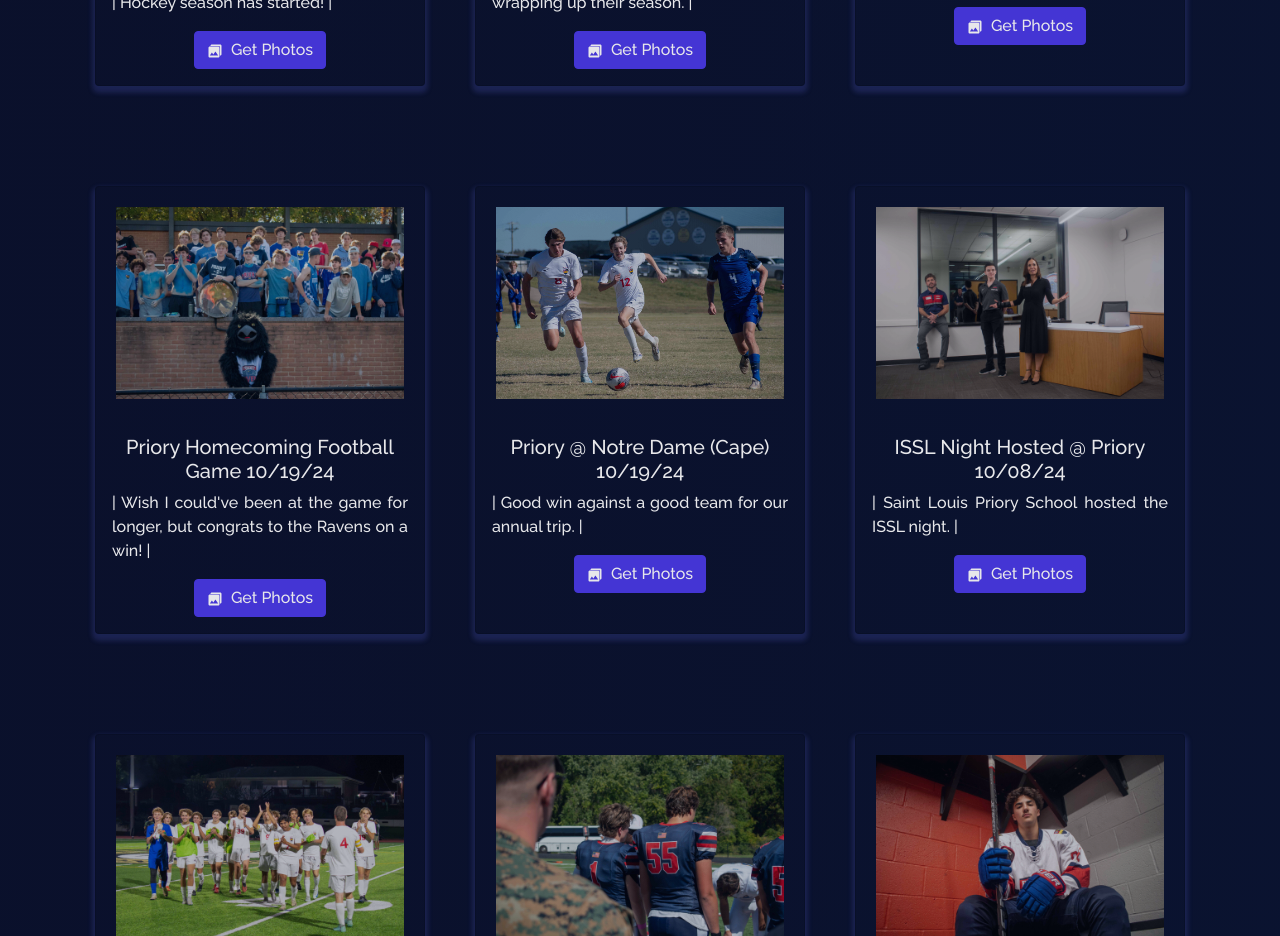
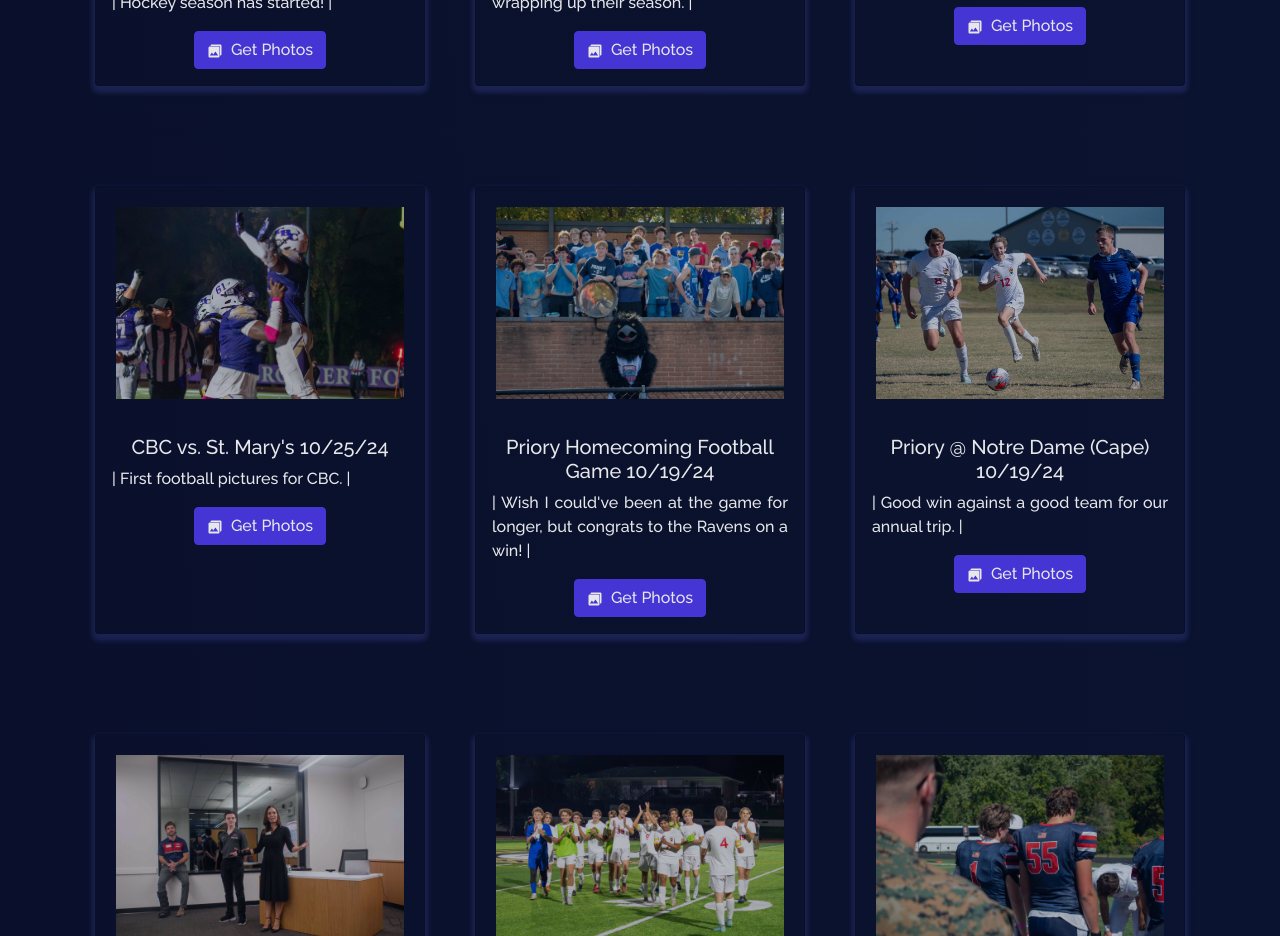
Before and after one commit to itstylerrr/tjwit.com, a React (Create React App) app: page /photos in a window 1280 px wide. Shown: the part 1140-2076 px from the top of the page. Built offline with nearby package versions, Linux system fonts and the light colour scheme.

Commit message:
cbc football

```diff
--- a/src/components/Projects/Projects.js
+++ b/src/components/Projects/Projects.js
@@ -76,6 +76,7 @@ import prioryvjefferson2 from "../../Assets/Photos/11124-2.jpg";
 import prioryvwebster2 from "../../Assets/Photos/11124-3.jpg";
 import prioryvnorthwest2 from "../../Assets/Photos/11124-1.jpg"
 import prioryissl from "../../Assets/Photos/10824.jpg";
+import cbcvsstmarys from "../../Assets/Photos/102524.jpg";
 
 function Projects() {
   return (
@@ -141,6 +142,15 @@ function Projects() {
               title="Priory @ Principia 10/29/24"
               description="| Last regular season soccer game!  |"
               ghLink="https://adobe.ly/3Aroaic"
+            />
+          </Col>
+          <Col md={4} className="project-card">
+            <ProjectCard
+              imgPath={cbcvsstmarys}
+              isBlog={false}
+              title="CBC vs. St. Mary's 10/25/24"
+              description="| First football pictures for CBC.  |"
+              ghLink="https://adobe.ly/4fnirZO"
             />
           </Col>
           <Col md={4} className="project-card">
```
Also changed, not shown: src/Assets/Photos/102524.jpg (added).
